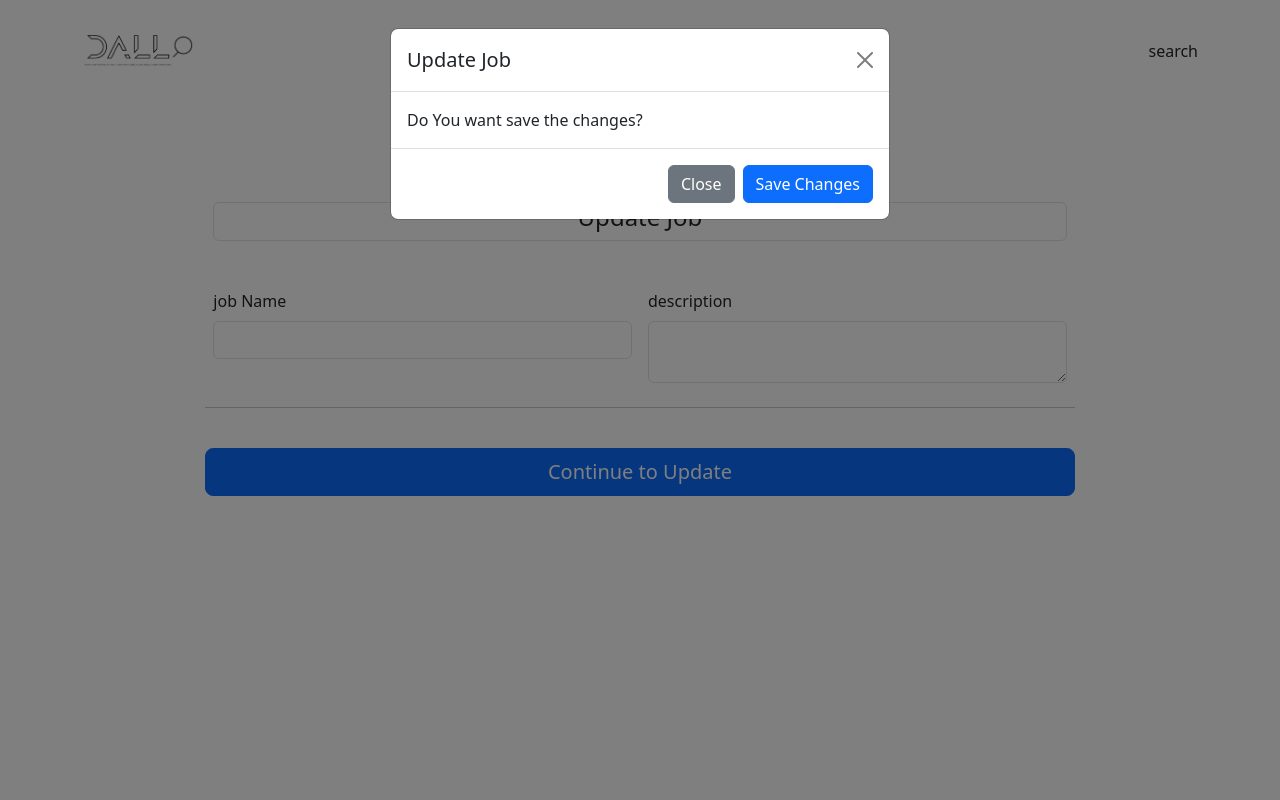
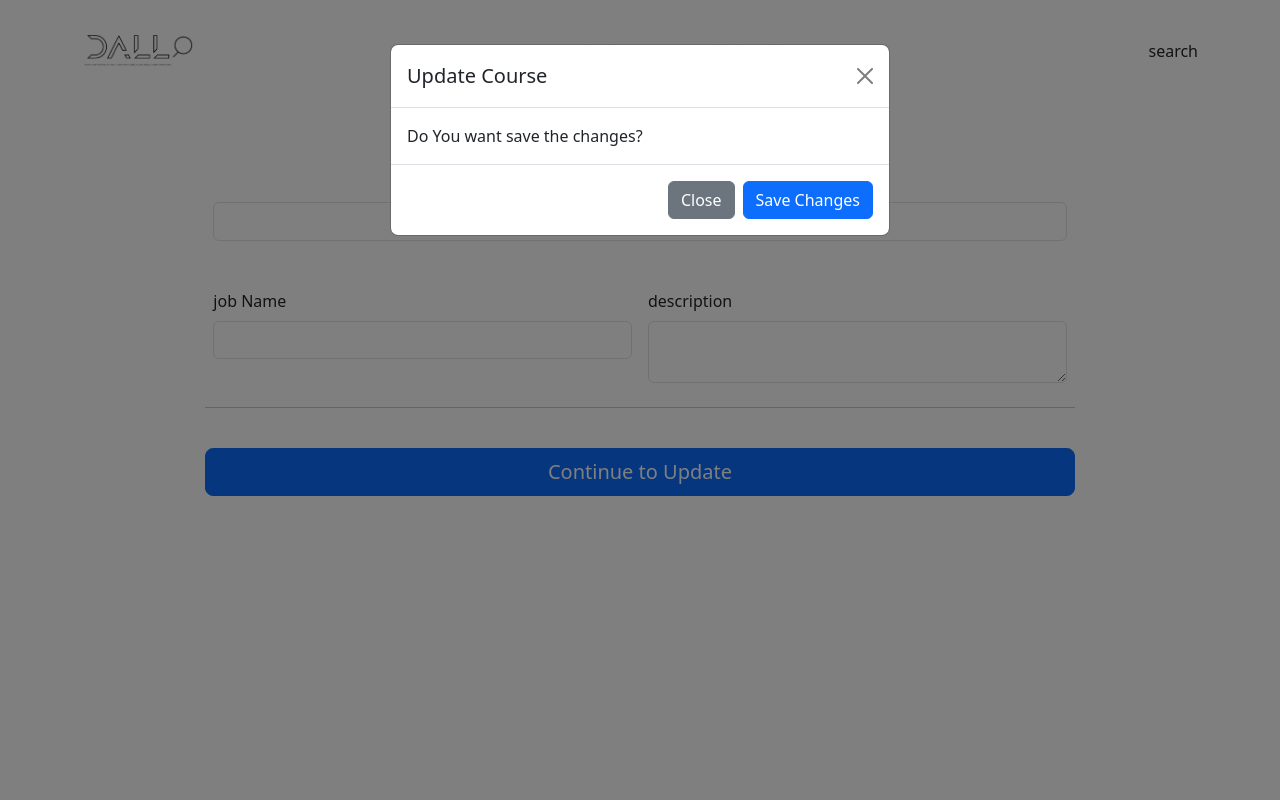
Before and after one commit to KhamisAldossari/Dall, a Django app: template DallProject/jobs/templates/jobs/update_job.html in a window 1280 px wide, after a click on "Continue to Update". Run offline with Django 5.2, Linux system fonts and the light colour scheme; the template is opened without the code that fills it, so the values that code supplies are empty.

Commit message:
update template of jobs

```diff
--- a/DallProject/jobs/templates/jobs/update_job.html
+++ b/DallProject/jobs/templates/jobs/update_job.html
@@ -31,9 +31,6 @@
       <hr class="my-4">
 
       <button class="w-100 btn btn-primary btn-lg" data-bs-toggle="modal" data-bs-target="#staticBackdrop" type="button">Continue to Update</button>
-    </form>
-  </div>
-
 
 
 
@@ -42,7 +39,7 @@
     <div class="modal-dialog">
       <div class="modal-content">
         <div class="modal-header">
-          <h1 class="modal-title fs-5" id="staticBackdropLabel">Update Job</h1>
+          <h1 class="modal-title fs-5" id="staticBackdropLabel">Update Course</h1>
           <button type="button" class="btn-close" data-bs-dismiss="modal" aria-label="Close"></button>
         </div>
         <div class="modal-body">
@@ -55,5 +52,15 @@
       </div>
     </div>
   </div>
+
+
+
+    </form>
+  </div>
+
+
+
+
+
 </section>
 {%endblock%}
```
